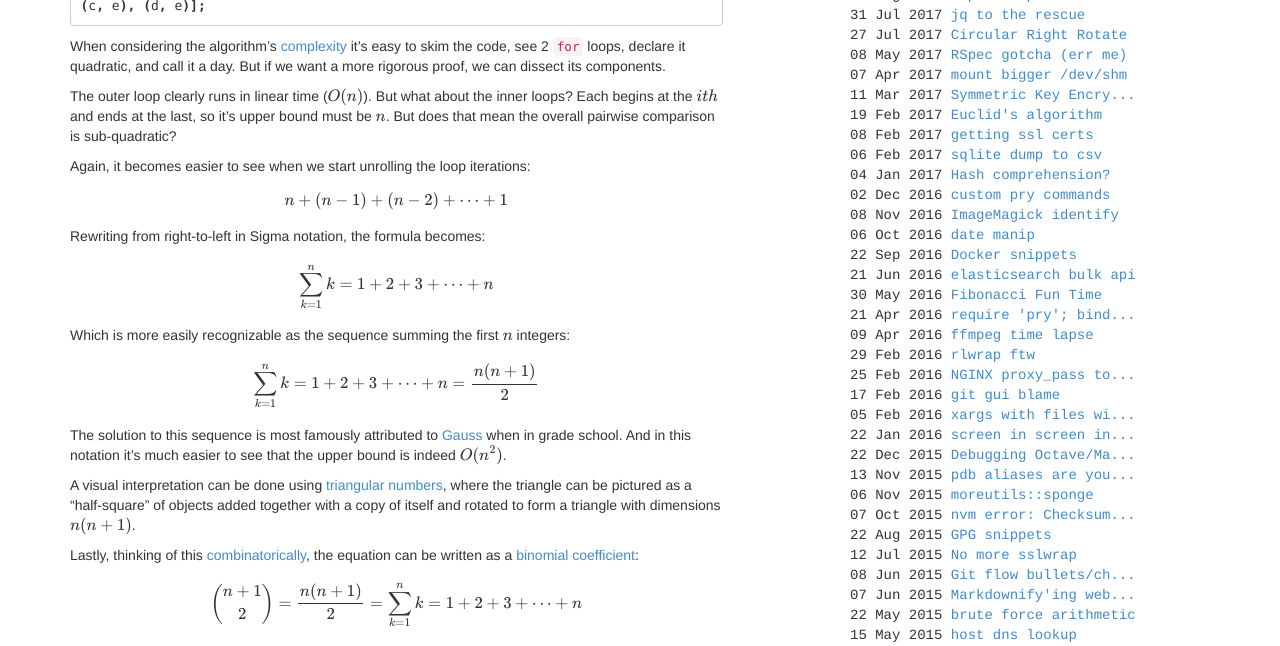
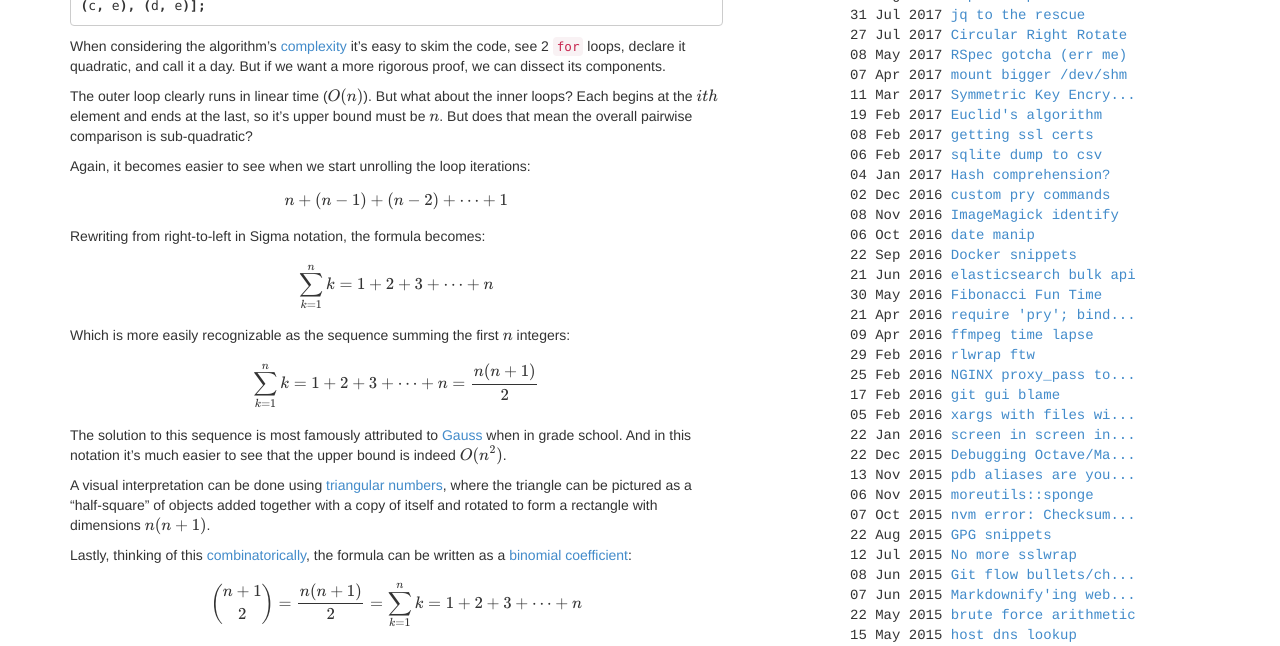
Before and after one commit to cadizm/blog.mcadiz.com, a Jekyll site: the page built from _posts/2021-08-07-pairwise-comparison-triangular-numbers-and-gauss.md, in a window 1280 px wide. Shown: the part 828-1474 px from the top of the page. Built offline with Jekyll 4.4.1, drawn with Linux system fonts in a browser that asks for light colours; nearby versions of some CDN libraries; library files that are not in the unit come from our copies.

Commit message:
Fix typos

```diff
--- a/_posts/2021-08-07-pairwise-comparison-triangular-numbers-and-gauss.md
+++ b/_posts/2021-08-07-pairwise-comparison-triangular-numbers-and-gauss.md
@@ -46,8 +46,8 @@ it's easy to skim the code, see 2 `for` loops, declare it quadratic, and call it
 we want a more rigorous proof, we can dissect its components.
 
 The outer loop clearly runs in linear time ($$O(n)$$). But what about the inner loops? Each
-begins at the $$ith$$ and ends at the last, so it's upper bound must be $$n$$. But does that
-mean the overall pairwise comparison is sub-quadratic?
+begins at the $$ith$$ element and ends at the last, so it's upper bound must be $$n$$. But does
+that mean the overall pairwise comparison is sub-quadratic?
 
 Again, it becomes easier to see when we start unrolling the loop iterations:
 
@@ -70,9 +70,9 @@ $$
 The solution to this sequence is most famously attributed to [Gauss](https://en.wikipedia.org/wiki/Carl_Friedrich_Gauss#Anecdotes) when in grade school. And in this notation it's much easier to see that the upper bound is indeed $$O(n^2)$$.
 
 A visual interpretation can be done using [triangular numbers](https://en.wikipedia.org/wiki/Triangular_number), where the triangle can be pictured as a "half-square" of objects added together with
-a copy of itself and rotated to form a triangle with dimensions $$n(n + 1)$$.
+a copy of itself and rotated to form a rectangle with dimensions $$n(n + 1)$$.
 
-Lastly, thinking of this [combinatorically](https://en.wikipedia.org/wiki/Combinatorics), the equation
+Lastly, thinking of this [combinatorically](https://en.wikipedia.org/wiki/Combinatorics), the formula
 can be written as a [binomial coefficient](https://en.wikipedia.org/wiki/Binomial_coefficient):
 
 $$
```
